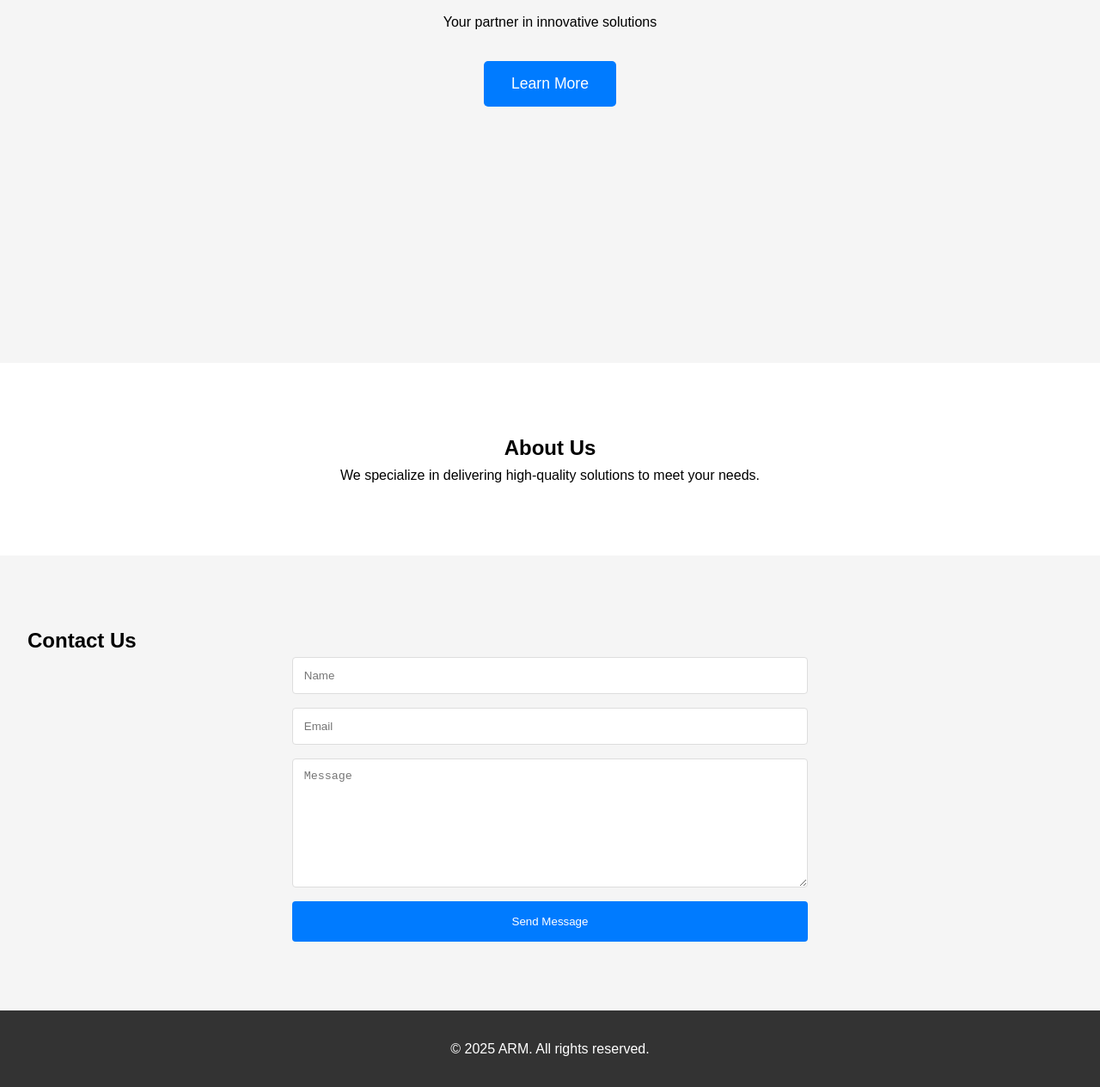
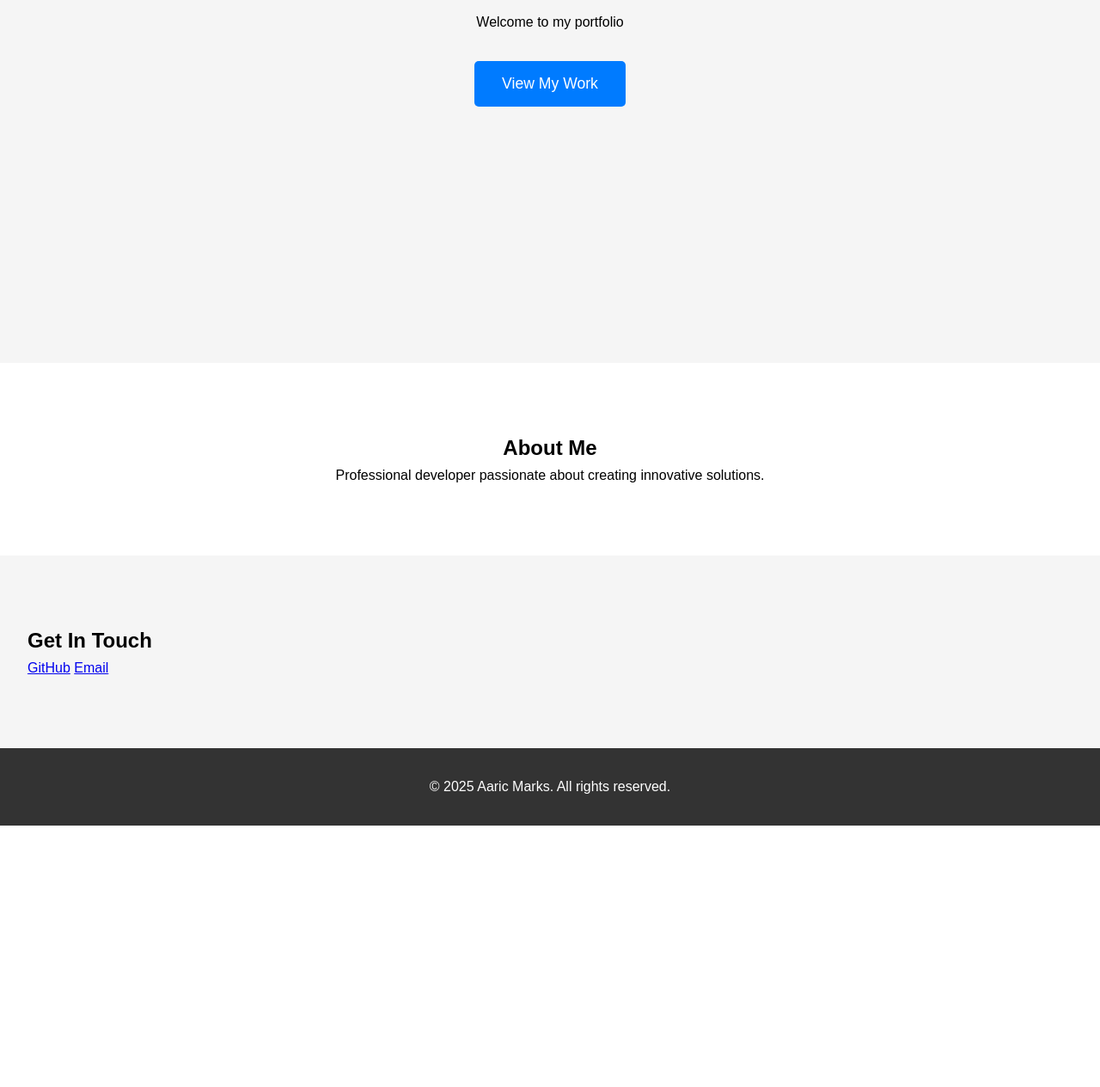
Before and after one commit to aaricmarks/ARM, a plain HTML site: page Index.html in a window 1280 px wide. Shown: the part 378-1642 px from the top of the page at 86% size. After the commit the page ends 1338 px from the top, so only its background shows below. Drawn offline with Linux system fonts and the light colour scheme.

Commit message:
Update Index.html

```diff
--- a/Index.html
+++ b/Index.html
@@ -3,14 +3,14 @@
 <head>
     <meta charset="UTF-8">
     <meta name="viewport" content="width=device-width, initial-scale=1.0">
-    <title>ARM - Landing Page</title>
+    <title>Aaric Marks - Portfolio</title>
     <link rel="stylesheet" href="styles.css">
 </head>
 <body>
     <header>
         <nav>
             <div class="logo">
-                <img src="LOGO.svg" alt="ARM Logo">
+                <span>ARM</span>
             </div>
             <ul>
                 <li><a href="#home">Home</a></li>
@@ -22,29 +22,27 @@
 
     <main>
         <section id="home" class="hero">
-            <h1>Welcome to ARM</h1>
-            <p>Your partner in innovative solutions</p>
-            <button class="cta-button">Learn More</button>
+            <h1>Aaric Marks</h1>
+            <p>Welcome to my portfolio</p>
+            <button class="cta-button">View My Work</button>
         </section>
 
         <section id="about" class="about">
-            <h2>About Us</h2>
-            <p>We specialize in delivering high-quality solutions to meet your needs.</p>
+            <h2>About Me</h2>
+            <p>Professional developer passionate about creating innovative solutions.</p>
         </section>
 
         <section id="contact" class="contact">
-            <h2>Contact Us</h2>
-            <form id="contact-form">
-                <input type="text" placeholder="Name" required>
-                <input type="email" placeholder="Email" required>
-                <textarea placeholder="Message" required></textarea>
-                <button type="submit">Send Message</button>
-            </form>
+            <h2>Get In Touch</h2>
+            <div class="contact-links">
+                <a href="https://github.com/aaricmarks" target="_blank">GitHub</a>
+                <a href="mailto:your.email@example.com">Email</a>
+            </div>
         </section>
     </main>
 
     <footer>
-        <p>&copy; 2025 ARM. All rights reserved.</p>
+        <p>&copy; 2025 Aaric Marks. All rights reserved.</p>
     </footer>
 
     <script src="script.js"></script>
```
